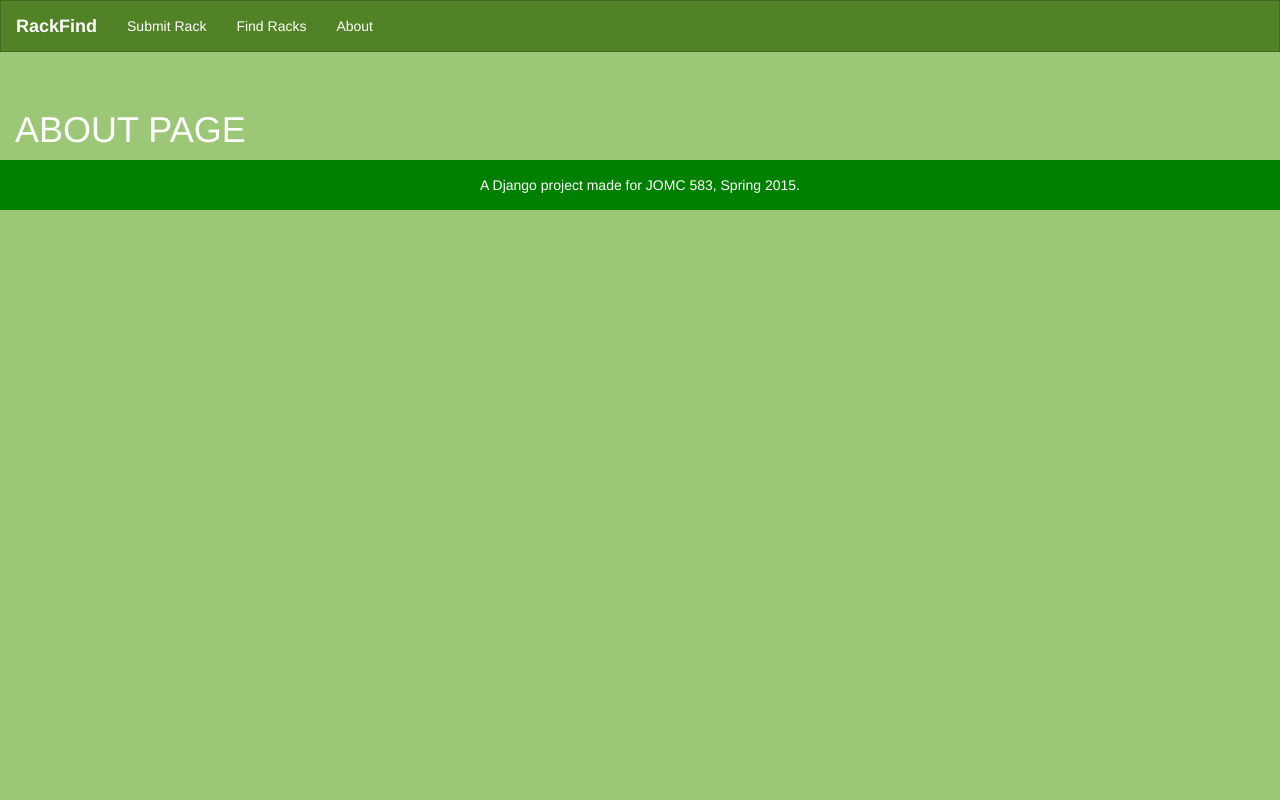
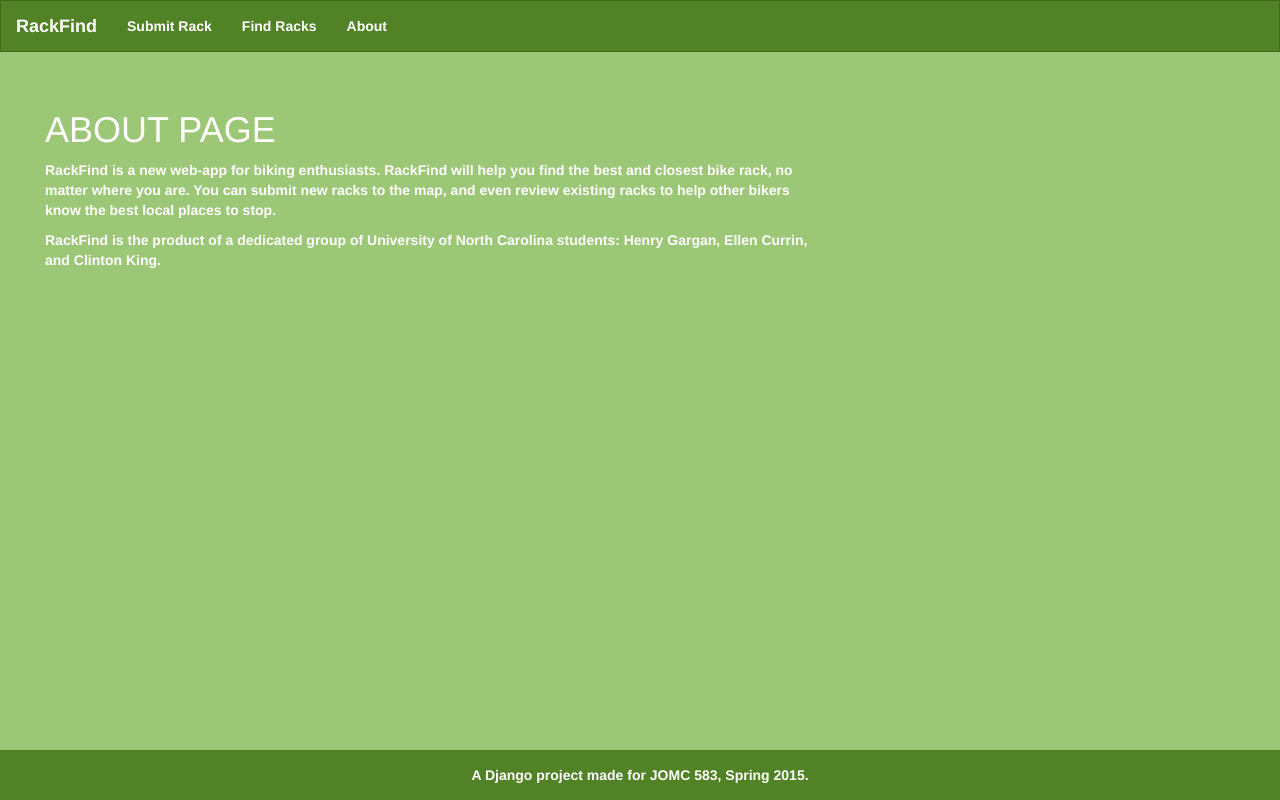
Before and after one commit to hgargan/bikeparking, a Django app: page /about/ in a window 1280 px wide. Run offline with Django 3.2, Linux system fonts and the light colour scheme; some libraries are stand-ins or nearby versions.

Commit message:
finishing

```diff
--- a/bikeparking/static/css/styles.css
+++ b/bikeparking/static/css/styles.css
@@ -6,14 +6,16 @@ Color Reference:
 */
 
 .footer{
-  position: relative;
+  position: fixed;
   bottom: 0%;
   width: 100%;
   text-align: center;
   height: 50px;
-  background: green;
+  background: #518226;
   padding: 15px 15px 15px 15px;
   color: white;
+  margin-top: 20px;
+  margin-bottom: 0px;
 }
 
 .footer > p,
@@ -27,16 +29,18 @@ Color Reference:
   position: fixed;
   top: 0;
   width: 100%;
-  z-index: 1000;
+  z-index: 1001;
 }
 
 .topThis{
   margin-top: 70px;
+  margin-bottom: 70px;
 }
 
 .container{
   margin-left: 0px;
   margin-right: 0px;
+
 }
 
 .btn-default{
@@ -46,3 +50,112 @@ Color Reference:
 a:hover{
   cursor: pointer;
 }
+
+@media (max-width: 767px){
+  .navbar-header{
+    text-align: center;
+  }
+}
+
+/*TABLE STYLINGS*/
+
+
+button{
+  display: inline-block;
+  margin-bottom: 0;
+  font-weight: bold;
+  text-align: center;
+  vertical-align: middle;
+  touch-action: manipulation;
+  cursor: pointer;
+  background-image: none;
+  border: 1px solid transparent;
+  white-space: nowrap;
+  padding: 6px 12px;
+  font-size: 14px;
+  line-height: 1.428571429;
+  border-radius: 4px;
+  -webkit-user-select: none;
+  -moz-user-select: none;
+  -ms-user-select: none;
+  user-select: none;
+  background-color: #518226;
+  margin: 5px;
+}
+
+th{
+  font-weight: bold;
+}
+
+td{
+  border: 1px solid #518226;
+}
+
+td,
+td > a{
+  font-weight: bold;
+}
+
+td > img{
+  border: 2px solid #518226;
+  border-radius: 4px;
+}
+
+#list_info,
+#list_paginate{
+  text-align: center;
+  font-weight: bold;
+}
+
+#list_paginate > a{
+  margin: 10px;
+}
+
+#list_paginate{
+  font-size: 1.5em;
+}
+
+
+/*END TABLE STYLES*/
+
+#map{
+  max-width: 95vw;
+  margin: 15px;
+}
+
+#list{
+  max-width: 95vw;
+  margin-right: 15px;
+}
+
+input{
+  color: black;
+  border: 2px solid #518226;
+  border-radius: 4px;
+}
+
+select{
+  color: black;
+}
+
+#savebtn{
+  background: #518226;
+  color: white;
+  font-weight: bold;
+  font-size: 1.2em;
+  padding: 4px 10px;
+}
+
+#submits{
+  margin-left: 30px;
+}
+
+p,
+a{
+  font-weight: bold;
+}
+
+#about{
+  margin-left: 30px;
+  max-width: 60vw;
+}
--- a/bikeparking/templates/base.html
+++ b/bikeparking/templates/base.html
@@ -6,11 +6,13 @@
         <title>{% block title %}Bike Parking{% endblock %}</title>
         <link href="../static/css/bikestrap.css" rel="stylesheet" type="text/css">
         <link href="../static/css/styles.css" rel="stylesheet" type="text/css" />
+        <script src="https://ajax.googleapis.com/ajax/libs/jquery/2.1.3/jquery.min.js"></script>
+        <script src="../static/js/bootstrap.min.js" type="text/javascript"></script>
     </head>
 
     <body>
         <header>
-            <div class="nav navbar navbar-default fixnav">
+            <nav class="navbar navbar-default fixnav">
                 <div class="container">
                     <div class="navbar-header">
                         <button type="button" class="navbar-toggle collapsed" data-toggle="collapse" data-target=".navbar-collapse">
@@ -29,7 +31,7 @@
                         </ul>
                     </div>
                 </div>
-            </div>
+            </nav>
         <li></li>
         </header>
     <div class="container topThis">
--- a/parking/templates/parking/about.html
+++ b/parking/templates/parking/about.html
@@ -3,5 +3,13 @@
 {% load static from staticfiles %}
 
 {% block content %}
+<div class="row" id="about">
 <h1>ABOUT PAGE</h1>
+<p>
+  RackFind is a new web-app for biking enthusiasts. RackFind will help you find the best and closest bike rack, no matter where you are. You can submit new racks to the map, and even review existing racks to help other bikers know the best local places to stop.
+</p>
+<p>
+  RackFind is the product of a dedicated group of University of North Carolina students: Henry Gargan, Ellen Currin, and Clinton King.
+</p>
+</div>
 {% endblock %}
--- a/parking/templates/parking/home.html
+++ b/parking/templates/parking/home.html
@@ -57,7 +57,7 @@
         </br>
         </br>
         </br>
-        <a href="">About</a>
+        <a href="{% url 'about' %}">About</a>
 
     </body>
 
```
Also changed, not shown: parking/templates/parking/map.html (+12 -2 lines), parking/templates/parking/submit.html (+12 -3 lines).
